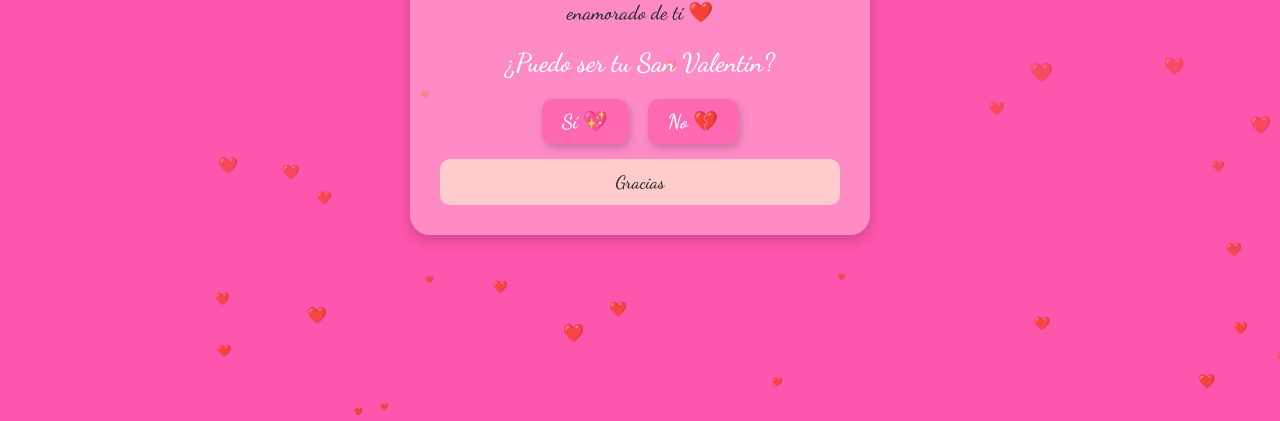
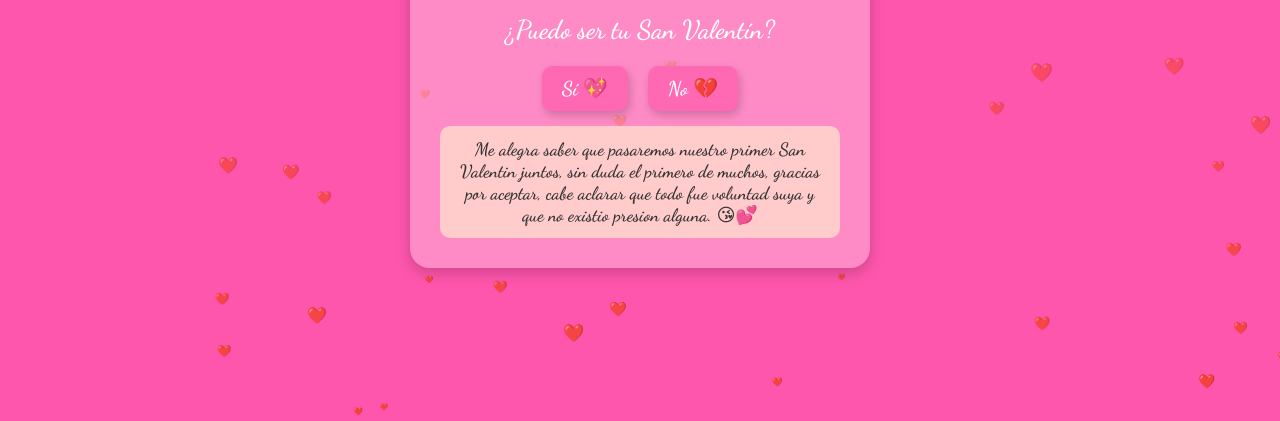
Before and after one commit to HarryJT07/Propuesta_SanValentin, a plain HTML site: page index.html in a window 1280 px wide. Both pictures are taken after a click on the button "Sí 💖". Shown: the part 379-800 px from the top of the page. Drawn offline with Linux system fonts and the light colour scheme.

Commit message:
Update index.html

```diff
--- a/index.html
+++ b/index.html
@@ -18,7 +18,7 @@
             <button id="botonSi">Sí 💖</button>
             <button id="botonNo">No 💔</button>
         </div>
-        <a id="descargar" href="carta.pdf" download class="download-btn">Gracias</a>
+        <a id="descargar" href="carta.pdf" download class="download-btn">Me alegra saber que pasaremos nuestro primer San Valentin juntos, sin duda el primero de muchos, gracias por aceptar, cabe aclarar que todo fue voluntad suya y que no existio presion alguna. 😘💕</a>
     </div>
 
     <script src="script.js"></script>
```
